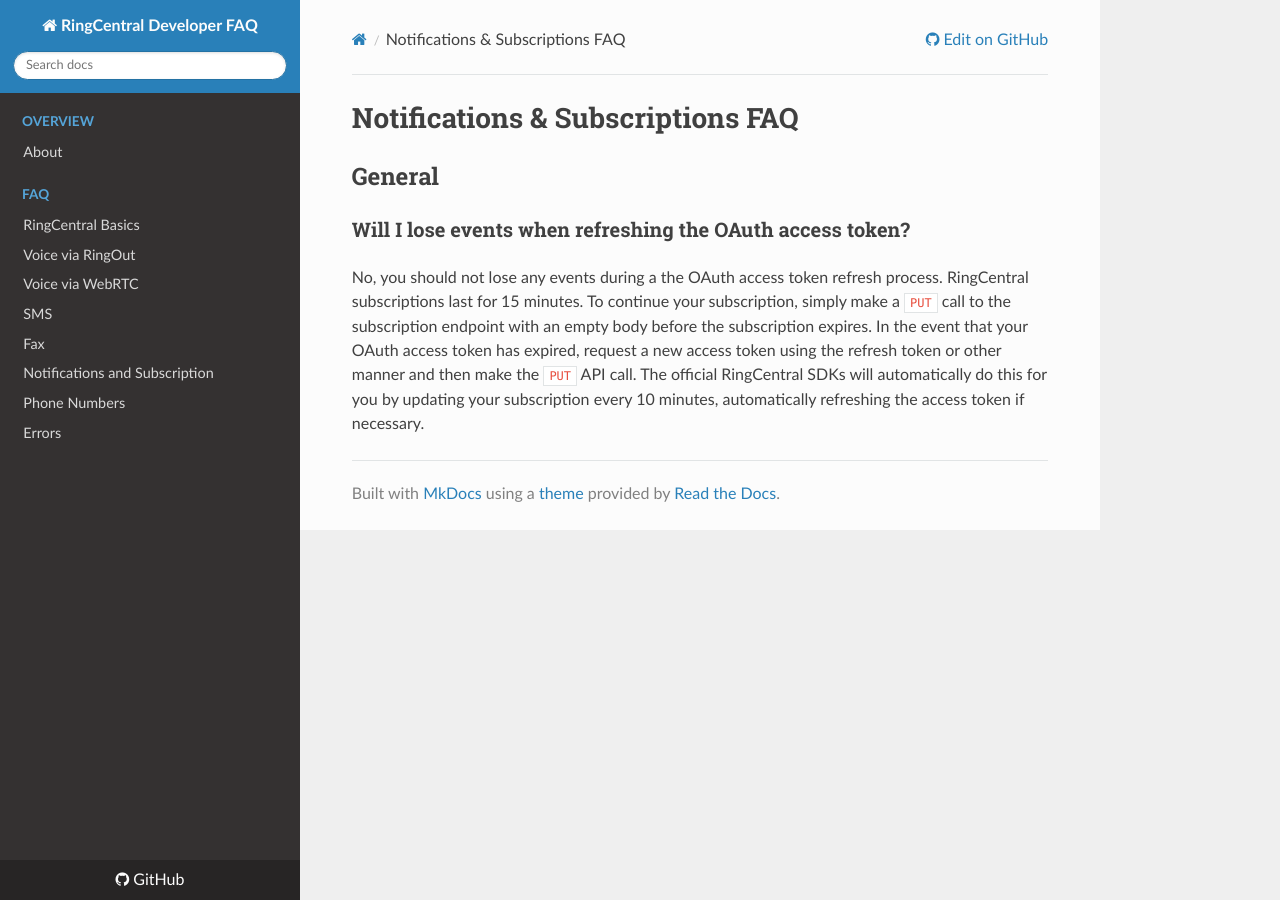
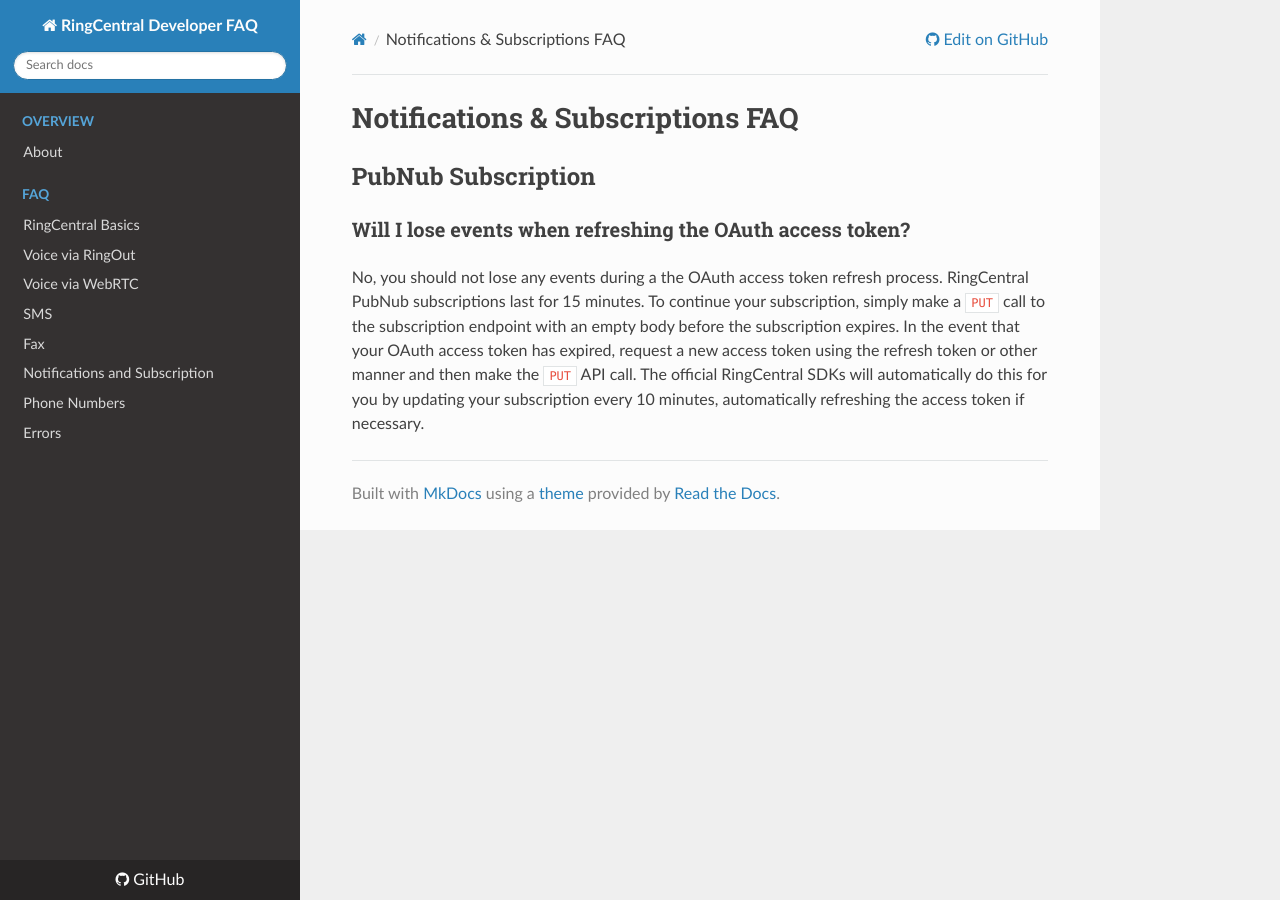
Before and after one commit to ringcentral/ringcentral-faq, an MkDocs documentation site: the page built from docs/notifications_subscriptions.md, in a window 1280 px wide. Built offline with MkDocs 1.6.1, drawn with Linux system fonts in a browser that asks for light colours; nearby versions of some CDN libraries; old or Windows-style settings are respelled for this version of MkDocs.

Commit message:
update docs

```diff
--- a/docs/notifications_subscriptions.md
+++ b/docs/notifications_subscriptions.md
@@ -1,7 +1,7 @@
 # Notifications & Subscriptions FAQ
 
-## General
+## PubNub Subscription
 
 ### Will I lose events when refreshing the OAuth access token?
 
-No, you should not lose any events during a the OAuth access token refresh process. RingCentral subscriptions last for 15 minutes. To continue your subscription, simply make a `PUT` call to the subscription endpoint with an empty body before the subscription expires. In the event that your OAuth access token has expired, request a new access token using the refresh token or other manner and then make the `PUT` API call. The official RingCentral SDKs will automatically do this for you by updating your subscription every 10 minutes, automatically refreshing the access token if necessary.
+No, you should not lose any events during a the OAuth access token refresh process. RingCentral PubNub subscriptions last for 15 minutes. To continue your subscription, simply make a `PUT` call to the subscription endpoint with an empty body before the subscription expires. In the event that your OAuth access token has expired, request a new access token using the refresh token or other manner and then make the `PUT` API call. The official RingCentral SDKs will automatically do this for you by updating your subscription every 10 minutes, automatically refreshing the access token if necessary.
```
